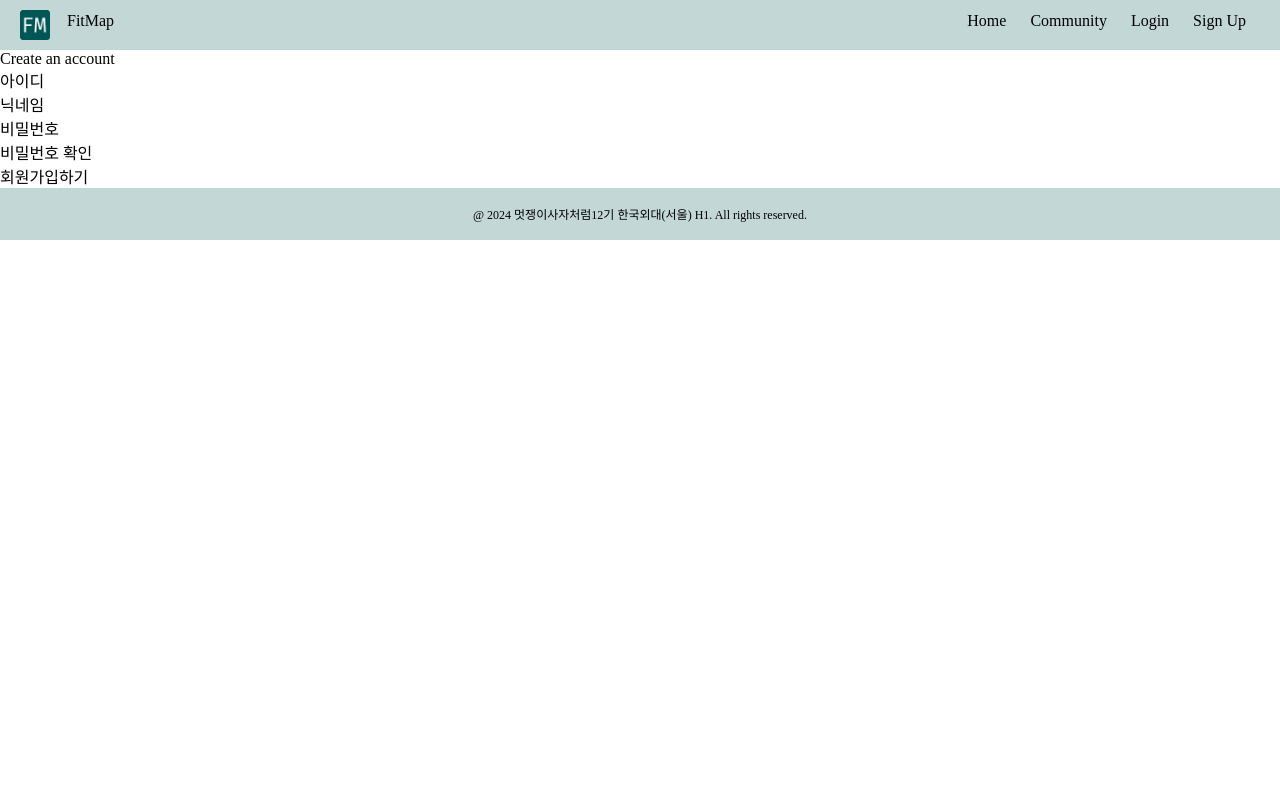
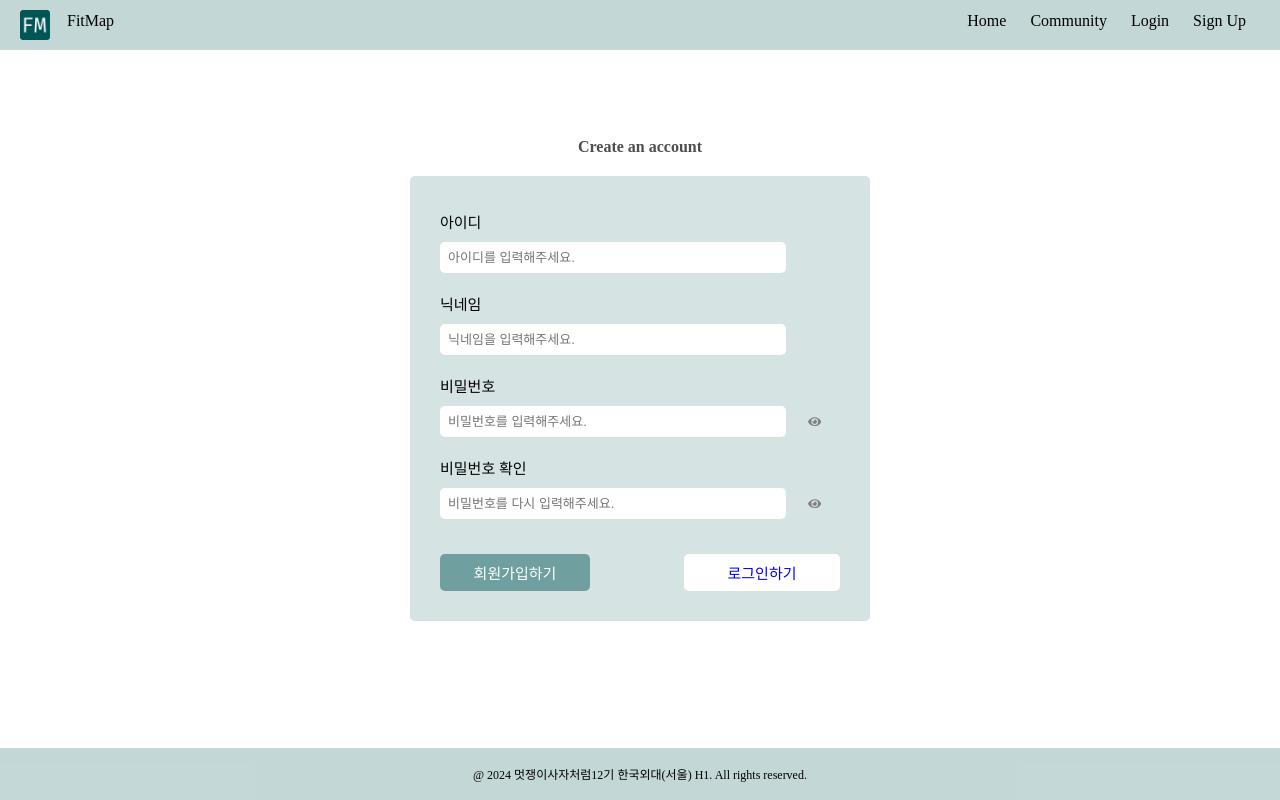
Before and after one commit to CENTRAL-HACKERTON-H1/fitmap_frontend, a React (Vite) app in the folder fitmap/: page /signup in a window 1280 px wide. Built offline with nearby package versions, Linux system fonts and the light colour scheme.

Commit message:
회원가입 구현

```diff
--- a/fitmap/src/App.jsx
+++ b/fitmap/src/App.jsx
@@ -1,9 +1,6 @@
-// 여기가 보여지는 페이지
-/* eslint-disable no-unused-vars */
-
 import React from 'react';
 import { BrowserRouter, Routes, Route } from 'react-router-dom';
-import { GlobalStyle } from './GlobalStyle';
+import { GlobalStyle, AppContainer, ContentContainer } from './GlobalStyle';
 import Home from './MainPage/Home';
 import SignUp from './Routes/SignUp';
 import Nav from './MainPage/Nav';
@@ -13,17 +10,21 @@ import Login from './Routes/Login';
 
 function App() {
   return (
+    <AppContainer>
       <BrowserRouter>
         <GlobalStyle />
         <Nav />
+        <ContentContainer>
           <Routes>
             <Route path="/" element={<Home />} />
             <Route path="/community" element={<Community />} />
             <Route path="/login" element={<Login />} />
             <Route path="/signup" element={<SignUp />} />
           </Routes>
+        </ContentContainer>
         <Footer />
       </BrowserRouter>
+    </AppContainer>
   );
 }
 
--- a/fitmap/src/GlobalStyle.jsx
+++ b/fitmap/src/GlobalStyle.jsx
@@ -1,6 +1,6 @@
 import { createGlobalStyle } from 'styled-components';
+import styled from 'styled-components';
 
-// 전체 스타일 설정
 export const GlobalStyle = createGlobalStyle`
   html, body {
     margin: 0;
@@ -8,4 +8,23 @@ export const GlobalStyle = createGlobalStyle`
     width: 100%;
     height: 100%;
   }
+
+  #root {
+    height: 100%;
+    display: flex;
+    flex-direction: column;
+  }
 `;
+
+export const AppContainer = styled.div`
+  display: flex;
+  flex-direction: column;
+  height: 100%;
+`;
+
+export const ContentContainer = styled.div`
+  flex: 1;
+  overflow-y: auto;
+  display: flex;
+  flex-direction: column;
+`;
--- a/fitmap/src/Routes/SignUp.jsx
+++ b/fitmap/src/Routes/SignUp.jsx
@@ -1,15 +1,21 @@
 /* eslint-disable no-unused-vars */
 import React, { useState } from 'react';
 import axios from 'axios';
+import { FaEye, FaEyeSlash } from 'react-icons/fa'; // 눈 아이콘 import
 
 // Style import
 import {
+  MainContainer,
   SignUpContainer,
   TitleContainer,
   ContentContainer,
   InputTitle,
   InputContent,
+  ButtonContainer,
   Button,
+  StyledLink,
+  PasswordContainer,
+  ToggleButton,
 } from './SignUp.styled';
 
 const SignUp = () => {
@@ -17,8 +23,8 @@ const SignUp = () => {
   const [pw, setPw] = useState('');
   const [pw2, setPw2] = useState('');
   const [nickname, setNickname] = useState('');
-  const [uni, setUni] = useState('');
-  const [loc, setLoc] = useState('');
+  const [showPw, setShowPw] = useState(false); // 비밀번호 표시 토글 상태
+  const [showPw2, setShowPw2] = useState(false); // 비밀번호 확인 표시 토글 상태
 
   const handleSubmit = async () => {
     try {
@@ -29,8 +35,6 @@ const SignUp = () => {
           password1: pw,
           password2: pw2,
           nickname: nickname,
-          university: uni,
-          location: loc,
         }
       );
       alert('회원가입 성공');
@@ -40,32 +44,8 @@ const SignUp = () => {
     }
   };
 
-  function IdChange(e) {
-    console.log(e);
-    setId(e.target.value);
-  }
-  function PwChange(e) {
-    console.log(e);
-    setPw(e.target.value);
-  }
-  function Pw2Change(e) {
-    console.log(e);
-    setPw2(e.target.value);
-  }
-  function NicknameChange(e) {
-    console.log(e);
-    setNickname(e.target.value);
-  }
-  function UniChange(e) {
-    console.log(e);
-    setUni(e.target.value);
-  }
-  function LocChange(e) {
-    console.log(e);
-    setLoc(e.target.value);
-  }
-
   return (
+    <MainContainer>
       <SignUpContainer>
         <TitleContainer>Create an account</TitleContainer>
         <ContentContainer>
@@ -73,32 +53,49 @@ const SignUp = () => {
           <InputContent
             placeholder="아이디를 입력해주세요."
             value={id}
-          onChange={IdChange}
+            onChange={(e) => setId(e.target.value)}
           />
           <InputTitle>닉네임</InputTitle>
           <InputContent
             placeholder="닉네임을 입력해주세요."
             value={nickname}
-          onChange={NicknameChange}
+            onChange={(e) => setNickname(e.target.value)}
           />
           <InputTitle>비밀번호</InputTitle>
+          <PasswordContainer>
             <InputContent
+              type={showPw ? 'text' : 'password'} // 토글 상태에 따라 type 변경
               placeholder="비밀번호를 입력해주세요."
               value={pw}
-          onChange={PwChange}
+              onChange={(e) => setPw(e.target.value)}
+              minLength={8}
+              maxLength={12}
             />
+            <ToggleButton onClick={() => setShowPw(!showPw)}>
+              {showPw ? <FaEyeSlash /> : <FaEye />}
+            </ToggleButton>
+          </PasswordContainer>
           <InputTitle>비밀번호 확인</InputTitle>
+          <PasswordContainer>
             <InputContent
+              type={showPw2 ? 'text' : 'password'} // 토글 상태에 따라 type 변경
               placeholder="비밀번호를 다시 입력해주세요."
               value={pw2}
-          onChange={Pw2Change}
+              onChange={(e) => setPw2(e.target.value)}
+              minLength={8}
+              maxLength={12}
             />
+            <ToggleButton onClick={() => setShowPw2(!showPw2)}>
+              {showPw2 ? <FaEyeSlash /> : <FaEye />}
+            </ToggleButton>
+          </PasswordContainer>
+          <ButtonContainer>
+            <Button onClick={handleSubmit}>회원가입하기</Button>
+            <StyledLink to="/login">로그인하기</StyledLink>
+          </ButtonContainer>
         </ContentContainer>
-
-      <div>
-        <Button onClick={handleSubmit}>회원가입하기</Button>
-      </div>
       </SignUpContainer>
+    </MainContainer>
   );
 };
 
--- a/fitmap/src/Routes/SignUp.styled.jsx
+++ b/fitmap/src/Routes/SignUp.styled.jsx
@@ -1,8 +1,91 @@
 import styled from 'styled-components';
+import { Link as RouterLink } from 'react-router-dom';
 
-export const SignUpContainer = styled.div``;
-export const TitleContainer = styled.div``;
-export const ContentContainer = styled.div``;
-export const InputTitle = styled.div``;
-export const InputContent = styled.div``;
-export const Button = styled.div``;
+export const MainContainer = styled.div`
+  display: flex;
+  justify-content: center;
+  align-items: center;
+  height: 100vh;
+  overflow-y: hidden;
+  margin: 0;
+  padding: 0;
+`;
+
+export const SignUpContainer = styled.div`
+  display: flex;
+  flex-direction: column;
+  align-items: center;
+`;
+export const TitleContainer = styled.div`
+  font-weight: 600;
+  margin-top: -30px;
+  margin-bottom: 10px;
+  color: #4f4d4d;
+`;
+export const ContentContainer = styled.div`
+  background-color: #0055552a;
+  margin: 10px;
+  padding: 30px;
+  width: 50vh;
+  border-radius: 5px;
+`;
+export const InputTitle = styled.div`
+  font-size: 15px;
+  margin-top: 5px;
+  margin-bottom: 5px;
+`;
+export const InputContent = styled.input`
+  margin-top: 5px;
+  margin-bottom: 15px;
+  padding: 8px;
+  width: 330px;
+  border: none;
+  outline: none;
+  border-radius: 5px;
+  font-size: 13px;
+`;
+
+export const PasswordContainer = styled.div`
+  display: flex;
+  align-items: center;
+  position: relative;
+`;
+
+export const ToggleButton = styled.button`
+  position: absolute;
+  right: 10px;
+  background: none;
+  border: none;
+  cursor: pointer;
+  font-size: 0%.8;
+  color: grey;
+  margin-right: 3px;
+  margin-bottom: 5px;
+`;
+export const ButtonContainer = styled.div`
+  display: flex;
+  justify-content: space-between;
+  gap: 10px;
+  margin-top: 20px;
+`;
+export const Button = styled.button`
+  padding: 8px;
+  width: 150px;
+  border: none;
+  border-radius: 5px;
+  font-size: 15px;
+  color: white;
+  background-color: #0055557b;
+  cursor: pointer;
+`;
+
+export const StyledLink = styled(RouterLink)`
+  padding: 8px;
+  width: 140px;
+  border: none;
+  border-radius: 5px;
+  font-size: 15px;
+  background-color: white;
+  text-decoration: none;
+  text-align: center;
+`;
```
Lines whose indentation alone changed are shown as unchanged.
